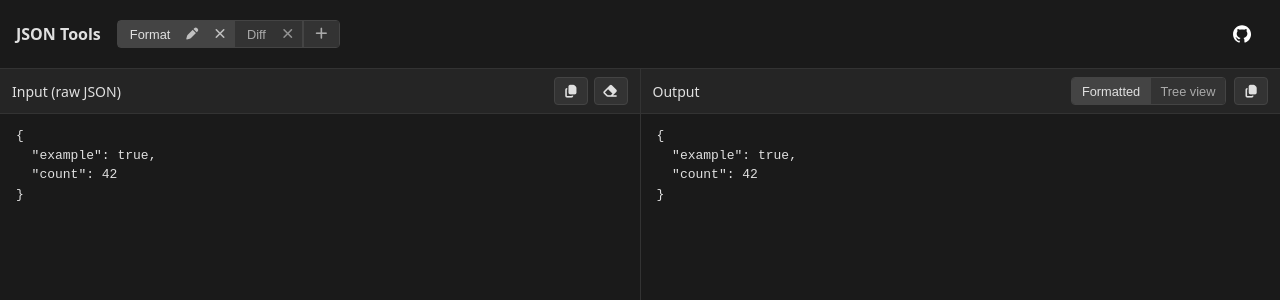
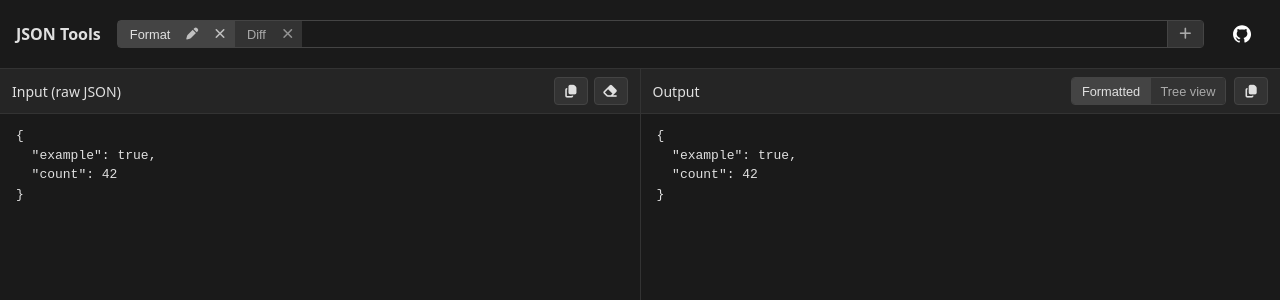
Before and after one commit to BrendanMissel/json_formatter, a React (Vite) app in the folder src/: page / in a window 1280 px wide. Shown: the top 300 px of the page. Built offline with nearby package versions, Linux system fonts and the light colour scheme.

Commit message:
add horizontal scrolling for tab bar

```diff
--- a/src/app/App.css
+++ b/src/app/App.css
@@ -28,7 +28,8 @@ body {
   border-bottom: 1px solid #333;
   font-weight: 600;
   font-size: 1rem;
-  flex-wrap: wrap;
+  flex-wrap: nowrap;
+  min-width: 0;
 }
 
 .app-header-title {
@@ -41,18 +42,19 @@ body {
   gap: 0;
   border: 1px solid #444;
   border-radius: 4px;
+  flex: 1 1 0;
+  min-width: 0;
   overflow: visible;
-  flex-wrap: nowrap;
-  min-width: 0;
-  max-width: 100%;
 }
 
-@media (max-width: 600px) {
-  .app-tabs {
-    overflow-x: auto;
-    overflow-y: visible;
-    -webkit-overflow-scrolling: touch;
-  }
+.app-tabs-scroll {
+  display: flex;
+  align-items: stretch;
+  flex: 1 1 0;
+  min-width: 0;
+  overflow-x: auto;
+  overflow-y: hidden;
+  -webkit-overflow-scrolling: touch;
 }
 
 .app-tab {
--- a/src/app/App.tsx
+++ b/src/app/App.tsx
@@ -270,7 +270,8 @@ export default function App() {
       <header className="app-header">
         <span className="app-header-title">JSON Tools</span>
         <div className="app-tabs" role="tablist" aria-label="Tabs">
-          {tabs.map((tab) => (
+          <div className="app-tabs-scroll">
+            {tabs.map((tab) => (
             <div
               key={tab.id}
               role="presentation"
@@ -330,7 +331,8 @@ export default function App() {
                 </button>
               )}
             </div>
-          ))}
+            ))}
+          </div>
           <div className="app-tab-add-wrap" ref={addMenuRef}>
             <button
               type="button"
```
